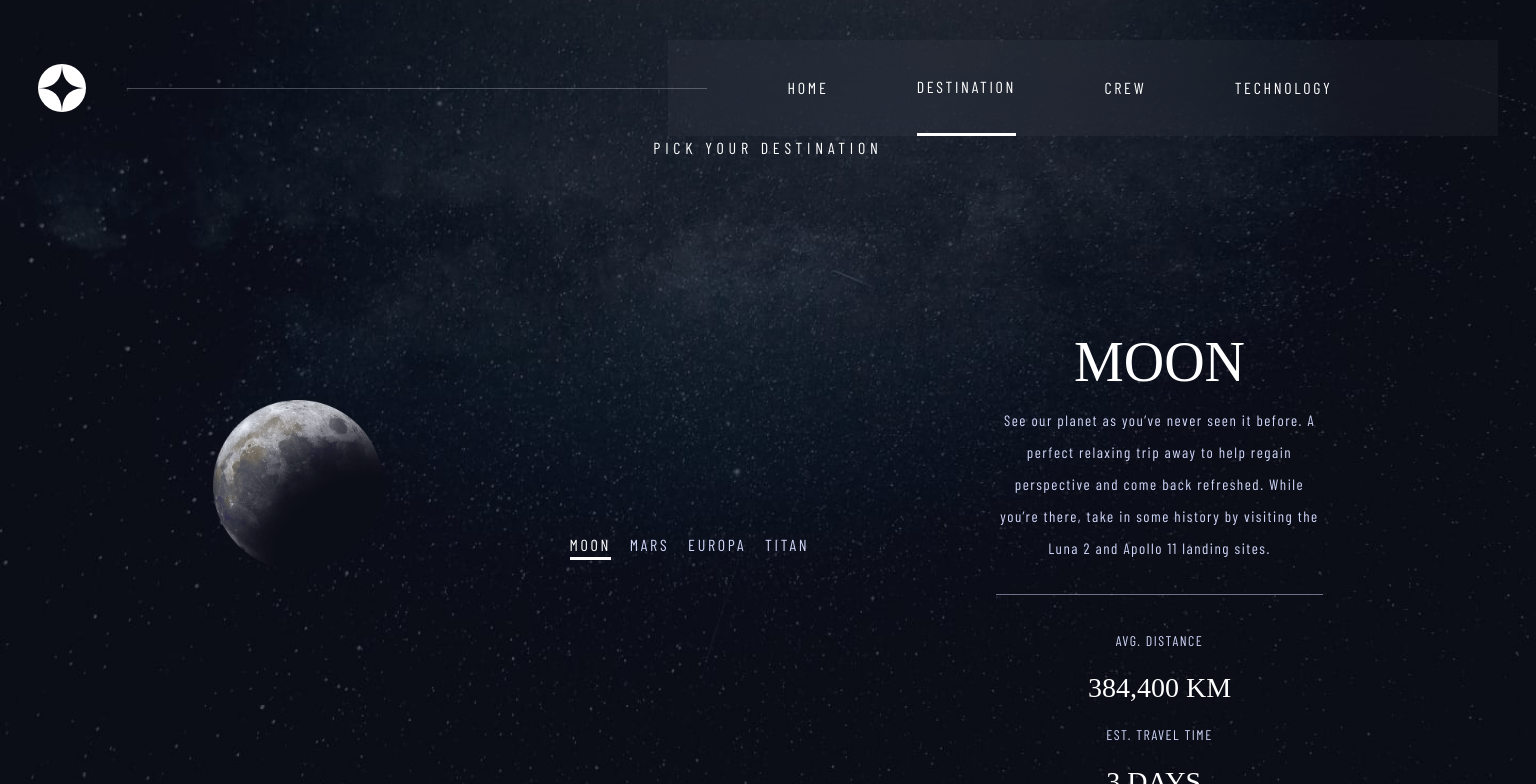
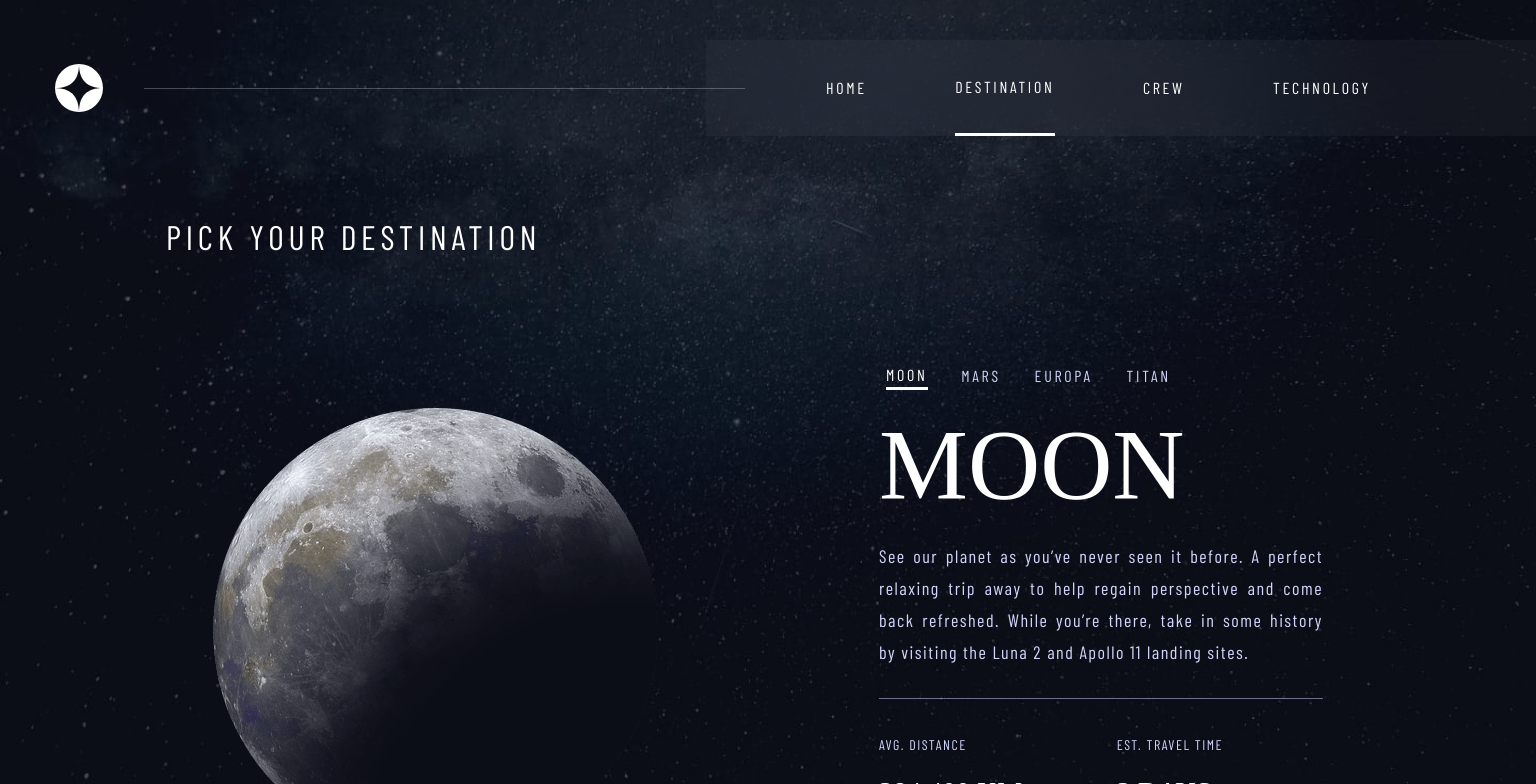
Before and after one commit to deborasuzuki/Space-Tour, an Angular app: page /home in a window 1536 px wide. Both pictures are taken after a click on the item "DESTINATION". Shown: the top 784 px of the page. Built offline with nearby package versions, Linux system fonts and the light colour scheme; data requests are answered from the project's data file; a web font is replaced by a local one.

Commit message:
Finish Destination section

```diff
--- a/src/app/components/menu/menu.component.scss
+++ b/src/app/components/menu/menu.component.scss
@@ -1,24 +1,3 @@
-// .menu {
-//   display: flex;
-//   align-items: center;
-//   justify-content: end;
-//   width: 100vw;
-
-//   &__options {
-//     button {
-//       position: absolute;
-//       top: 20px;
-//     }
-
-//     nav {
-//       background-color: red;
-
-//       ul {
-//       }
-//     }
-//   }
-// }
-
 .menu {
   display: flex;
   align-items: center;
@@ -26,7 +5,8 @@
   width: 100vw;
 
   @media (min-width: 1024px) {
-    width: 95vw;
+    width: 100vw;
+    padding-left: 55px;
   }
 
   &__icon {
--- a/src/app/pages/destination/destination-info/destination-info.component.scss
+++ b/src/app/pages/destination/destination-info/destination-info.component.scss
@@ -1,6 +1,16 @@
 .destinationInfo {
   width: 327px;
   height: 250px;
+
+  @media (min-width: 768px) {
+    width: 575px;
+    height: auto;
+  }
+
+  @media (min-width: 768px) {
+    width: 444px;
+    height: auto;
+  }
 
   &__description {
     display: flex;
@@ -9,10 +19,22 @@
 
     margin-bottom: 30px;
 
+    @media (min-width: 140px) {
+      align-items: flex-start;
+    }
+
     h2 {
       font-size: 56px;
       text-transform: uppercase;
       color: var(--white-color);
+
+      @media (min-width: 768px) {
+        font-size: 80px;
+      }
+
+      @media (min-width: 1440px) {
+        font-size: 100px;
+      }
     }
 
     p {
@@ -20,6 +42,14 @@
       font-weight: 300;
       color: var(--light-color);
       text-align: center;
+
+      @media (min-width: 768px) {
+        font-size: 18px;
+      }
+
+      @media (min-width: 1440px) {
+        text-align: justify;
+      }
     }
   }
 
@@ -36,6 +66,16 @@
 
     margin: 30px 0;
 
+    @media (min-width: 768px) {
+      flex-direction: row;
+      justify-content: space-around;
+    }
+
+    @media (min-width: 1440px) {
+      justify-content: space-between;
+      padding-right: 100px;
+    }
+
     h6 {
       margin: 10px 0;
       text-transform: uppercase;
@@ -47,6 +87,10 @@
       font-weight: 300;
       color: var(--light-color);
       text-align: center;
+
+      @media (min-width: 1440px) {
+        text-align: left;
+      }
     }
   }
 }
--- a/src/app/pages/destination/destination-picture/destination-picture.component.html
+++ b/src/app/pages/destination/destination-picture/destination-picture.component.html
@@ -1,3 +1,3 @@
 <picture class="destination__picture">
-  <img [src]="destinationImage" />
+  <img [src]="destinationImage ? destinationImage : defaultImage" />
 </picture>
--- a/src/app/pages/destination/destination-picture/destination-picture.component.scss
+++ b/src/app/pages/destination/destination-picture/destination-picture.component.scss
@@ -3,6 +3,16 @@
     img {
       width: 170px;
       height: 170px;
+
+      @media (min-width: 768px) {
+        width: 300px;
+        height: 300px;
+      }
+
+      @media (min-width: 1440px) {
+        width: 445px;
+        height: 445px;
+      }
     }
   }
 }
--- a/src/app/pages/destination/destination-picture/destination-picture.component.ts
+++ b/src/app/pages/destination/destination-picture/destination-picture.component.ts
@@ -8,6 +8,8 @@ import { Component, Input, OnInit } from '@angular/core';
 export class DestinationPictureComponent implements OnInit {
   @Input() destinationImage: string;
 
+  defaultImage: string = 'src/assets/destination/image-moon.png';
+
   constructor() {}
 
   ngOnInit(): void {}
--- a/src/app/pages/destination/destination.page.html
+++ b/src/app/pages/destination/destination.page.html
@@ -4,8 +4,13 @@
   <h5>PICK YOUR DESTINATION</h5>
 
   <section>
-    <destination-picture [destinationImage]="image"></destination-picture>
+    <destination-picture
+      *ngIf="image"
+      [destinationImage]="image"
+    ></destination-picture>
+    <div *ngIf="!image" class="destination__loader"></div>
 
+    <div class="destination__main">
       <nav class="destination__nav">
         <ul>
           <li
@@ -26,5 +31,6 @@
         [destinationDistance]="distance"
         [destinationTravel]="travel"
       ></destination-info>
+    </div>
   </section>
 </div>
--- a/src/app/pages/destination/destination.page.scss
+++ b/src/app/pages/destination/destination.page.scss
@@ -1,6 +1,6 @@
 .destination {
-  height: 900px;
-  min-height: 100vh;
+  height: 100vh;
+  min-height: 100%;
   width: 100vw;
 
   background-image: url("../../../assets/destination/background-destination-mobile.jpg");
@@ -24,6 +24,18 @@
   h5 {
     color: var(--white-color);
     font-size: 16px;
+
+    @media (min-width: 768px) {
+      width: 100%;
+      text-align: left;
+      padding: 40px 0 0 75px;
+      font-size: 20px;
+    }
+
+    @media (min-width: 1440px) {
+      font-size: 34px;
+      padding: 75px 0 0 166px;
+    }
   }
 
   section {
@@ -36,17 +48,28 @@
     margin-top: 32px;
     max-width: 1440px;
 
-    @media (min-width: 1024px) {
+    @media (min-width: 1440px) {
       flex-direction: row;
       justify-content: space-between;
       align-items: flex-end;
 
-      margin-top: clamp(10vh, 250px, 20vh);
-      padding: 0 100px;
+      margin-top: 100px;
+      padding: 0 165px;
+    }
+  }
+
+  &__loader {
+    width: 170px;
+    height: 170px;
+
+    @media (min-width: 768px) {
+      width: 300px;
+      height: 300px;
     }
 
     @media (min-width: 1440px) {
-      padding: 0 165px;
+      width: 445px;
+      height: 445px;
     }
   }
 
@@ -54,6 +77,13 @@
     color: var(--light-color);
     margin-top: 26px;
     width: 240px;
+    height: 28px;
+    margin: 20px auto;
+
+    @media (min-width: 1440px) {
+      width: 285px;
+      margin: 0 0 0 7px;
+    }
 
     ul {
       width: 100%;
@@ -79,6 +109,7 @@
 
         @media (min-width: 768px) {
           height: 100%;
+          font-size: 16px;
         }
 
         @media (min-width: 1024px) {
```
Lines whose indentation alone changed are shown as unchanged.
